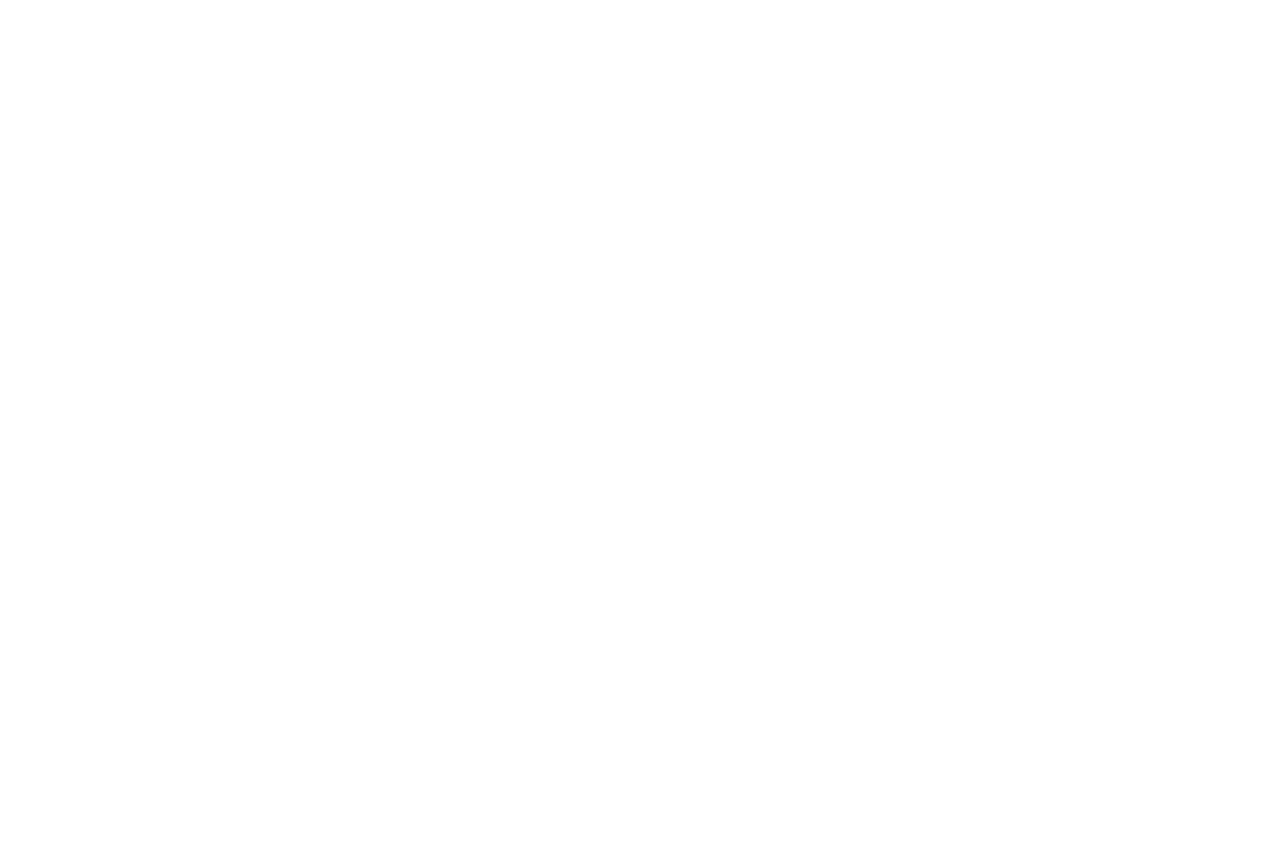
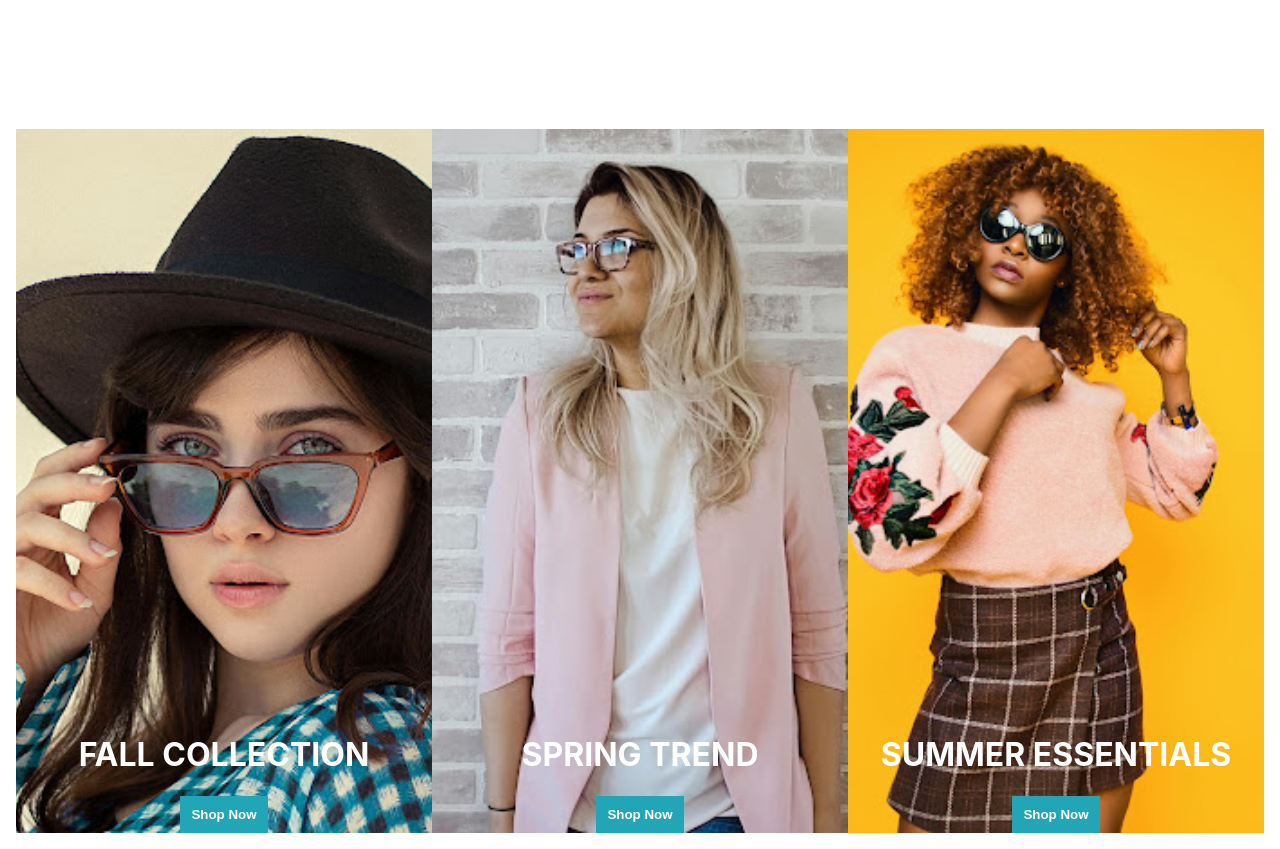
Before and after one commit to divya026/ecommerce-react-redux, a React (Create React App) app: page / in a window 1280 px wide. Shown: the part 620-1469 px from the top of the page. Before the commit the page ends 800 px from the top, so only its background shows below. Built offline with nearby package versions, Linux system fonts and the light colour scheme.

Commit message:
categories-section-added

```diff
--- a/src/App.js
+++ b/src/App.js
@@ -3,6 +3,7 @@
 import Home from "./pages/home/Home";
 import Navbar from "./components/navbar/Navbar";
 import Slider from "./components/slider/Slider";
+import Categories from "./components/categories/Categories";
 
 function App() {
   return (
@@ -11,6 +12,7 @@
         <Home />
         <Navbar />
         <Slider />
+        <Categories />
       </header>
     </div>
   );
--- a/src/components/categories/Categories.css
+++ b/src/components/categories/Categories.css
@@ -0,0 +1,41 @@
+.categories-container {
+  display: flex;
+  justify-content: space-between;
+  margin-top: 1rem;
+}
+
+.category-container {
+  flex: 1;
+  height: 88vh;
+  position: relative;
+  cursor: pointer;
+}
+
+.category-container:hover {
+  opacity: 0.5;
+  font-size: large;
+  transition: 0.3s;
+}
+
+.categories-container img {
+  height: 100%;
+  width: 100%;
+  object-fit: cover;
+}
+
+.category-info {
+  display: flex;
+  position: absolute;
+  flex-direction: column;
+  align-items: center;
+  justify-content: flex-end;
+  top: 0;
+  left: 0;
+  width: 100%;
+  height: 100%;
+}
+
+.category-info h1 {
+  color: white;
+  text-transform: uppercase;
+}
--- a/src/components/categories/Categories.jsx
+++ b/src/components/categories/Categories.jsx
@@ -1,8 +1,23 @@
 import React from "react";
 import "./Categories.css";
+import { categories } from "../../data";
+import PrimaryButton from "../button/PrimaryButton";
+import category1 from "../../assets/category1.jpg";
 
 const Categories = () => {
-  return <div>Categories</div>;
+  return (
+    <div className="categories-container">
+      {categories.map((i) => (
+        <div key={i.id} className="category-container">
+          <img src={i.img}></img>
+          <div className="category-info">
+            <h1>{i.title} </h1>
+            <PrimaryButton name="Shop Now" />
+          </div>
+        </div>
+      ))}
+    </div>
+  );
 };
 
 export default Categories;
```
